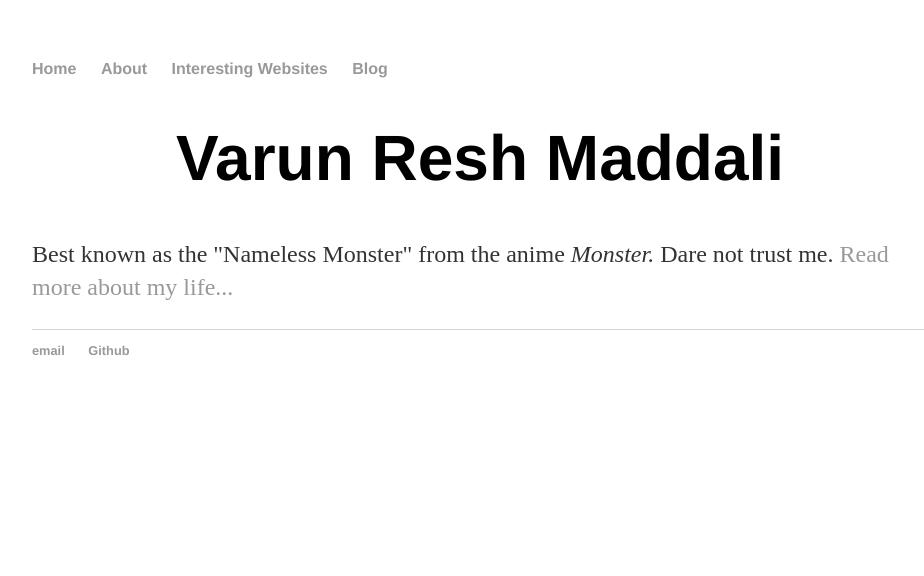
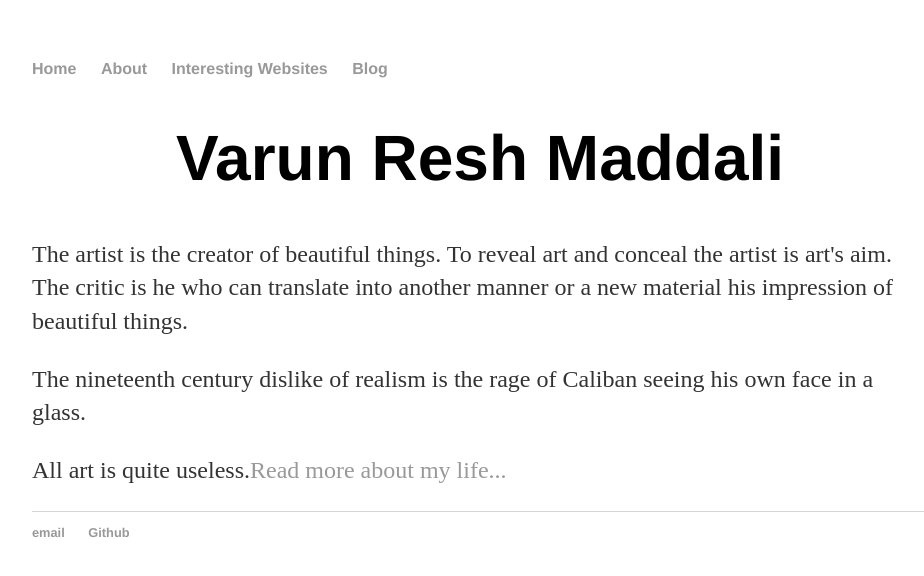
Before and after one commit to mvresh/mvresh.github.io, a Jekyll site: the page built from index.html, in a window 1280 px wide. Shown: the top 576 px of the page, without its empty margins (160-1084 px from the left). Built offline with Jekyll 4.4.1, drawn with Linux system fonts in a browser that asks for light colours.

Commit message:
Update index.html

```diff
--- a/index.html
+++ b/index.html
@@ -4,5 +4,5 @@ title: Varun Resh Maddali
 ---
 <div class="blurb">
 	<h1>Varun Resh Maddali</h1>
-	<p>Best known as the "Nameless Monster" from the anime <em>Monster.</em> Dare not trust me. <a href="/about">Read more about my life...</a></p>
+	<p>The artist is the creator of beautiful things. To reveal art and conceal the artist is art's aim. The critic is he who can translate into another manner or a new material his impression of beautiful things.</p><p>The nineteenth century dislike of realism is the rage of Caliban seeing his own face in a glass.</p><p>All art is quite useless.<a href="/about">Read more about my life...</a></p>
 </div><!-- /.blurb -->
```
